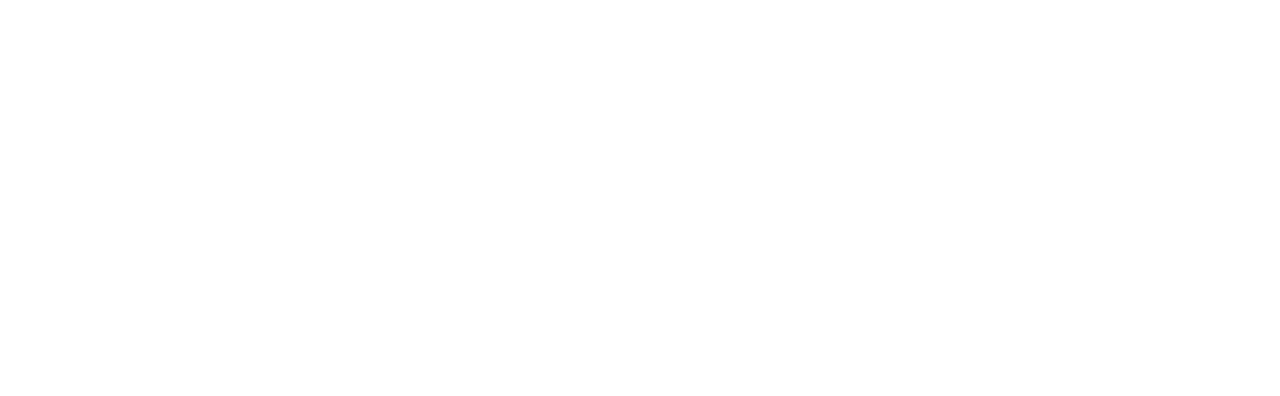
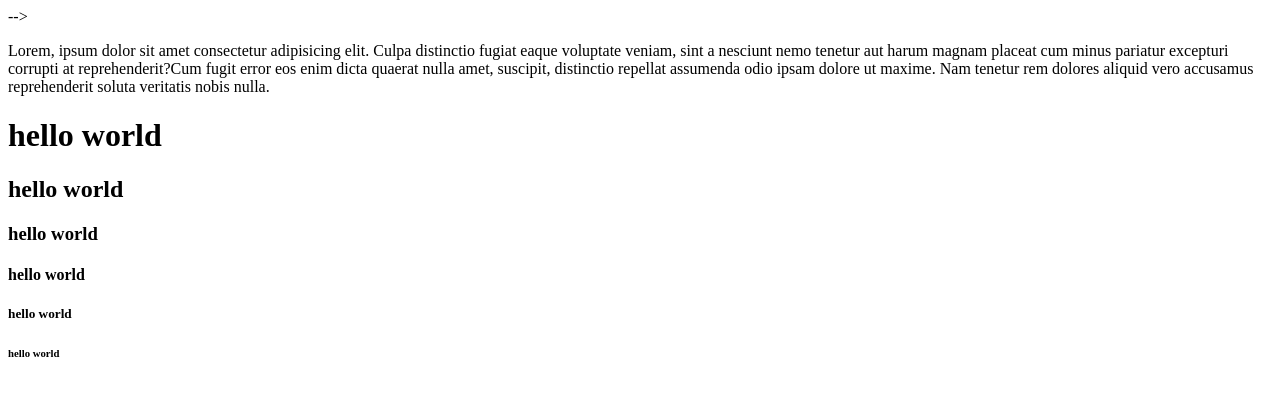
Before and after one commit to Akshit11-10/website1, a plain HTML site: page index.html in a window 1280 px wide. Drawn offline with Linux system fonts and the light colour scheme.

Commit message:
initial commit

```diff
--- a/index.html
+++ b/index.html
@@ -1,4 +1,4 @@
-<!DOCTYPE html>
+<!-- <!DOCTYPE html>
 <html lang="en">
 <head>
     <meta charset="UTF-8">
@@ -8,4 +8,60 @@
 <body>
 
 </body>
-</html>
+</html> -->
+
+<!-- <div class="myclass"></div> -->
+<!-- <UL> -->
+<!-- <li></li> -->
+<!-- <li></li> -->
+<!-- <li></li> -->
+<!-- <li></li> -->
+<!-- <li></li> -->
+<!-- <li></li> -->
+<!-- </UL> -->
+<!--
+<ul>
+    <li class="item1"></li>
+    <li class="item2"></li>
+    <li class="item3"></li>
+    <li class="item4"></li>
+    <li class="item5"></li>
+    <li class="item6"></li>
+    <li class="item7"></li>
+    <li class="item8"></li>
+    <li class="item9"></li>
+</ul> -->
+
+
+<!-- <div>
+    <p><span>Lorem, ipsum dolor sit amet consectetur adipisicing elit. Culpa distinctio fugiat eaque voluptate veniam, sint a nesciunt nemo tenetur aut harum magnam placeat cum minus pariatur excepturi corrupti at reprehenderit?</span><span>Cum fugit error eos enim dicta quaerat nulla amet, suscipit, distinctio repellat assumenda odio ipsam dolore ut maxime. Nam tenetur rem dolores aliquid vero accusamus reprehenderit soluta veritatis nobis nulla.</span></p>
+</div> -->
+
+
+<!-- <div>
+    <h1>hello world</h1>
+    <h2>hello world</h2>
+    <h3>hello world</h3>
+    <h4>hello world</h4>
+    <h5>hello world</h5>
+    <h6>hello world</h6>
+
+<!-- </div> --> -->
+
+
+<div>
+    <head><div>
+    <p><span>Lorem, ipsum dolor sit amet consectetur adipisicing elit. Culpa distinctio fugiat eaque voluptate veniam, sint a nesciunt nemo tenetur aut harum magnam placeat cum minus pariatur excepturi corrupti at reprehenderit?</span><span>Cum fugit error eos enim dicta quaerat nulla amet, suscipit, distinctio repellat assumenda odio ipsam dolore ut maxime. Nam tenetur rem dolores aliquid vero accusamus reprehenderit soluta veritatis nobis nulla.</span></p>
+</div>
+ <div>
+    <h1>hello world</h1>
+    <h2>hello world</h2>
+    <h3>hello world</h3>
+    <h4>hello world</h4>
+    <h5>hello world</h5>
+    <h6>hello world</h6>
+
+</div></head>
+    <body>
+    </body>
+</div>
```
